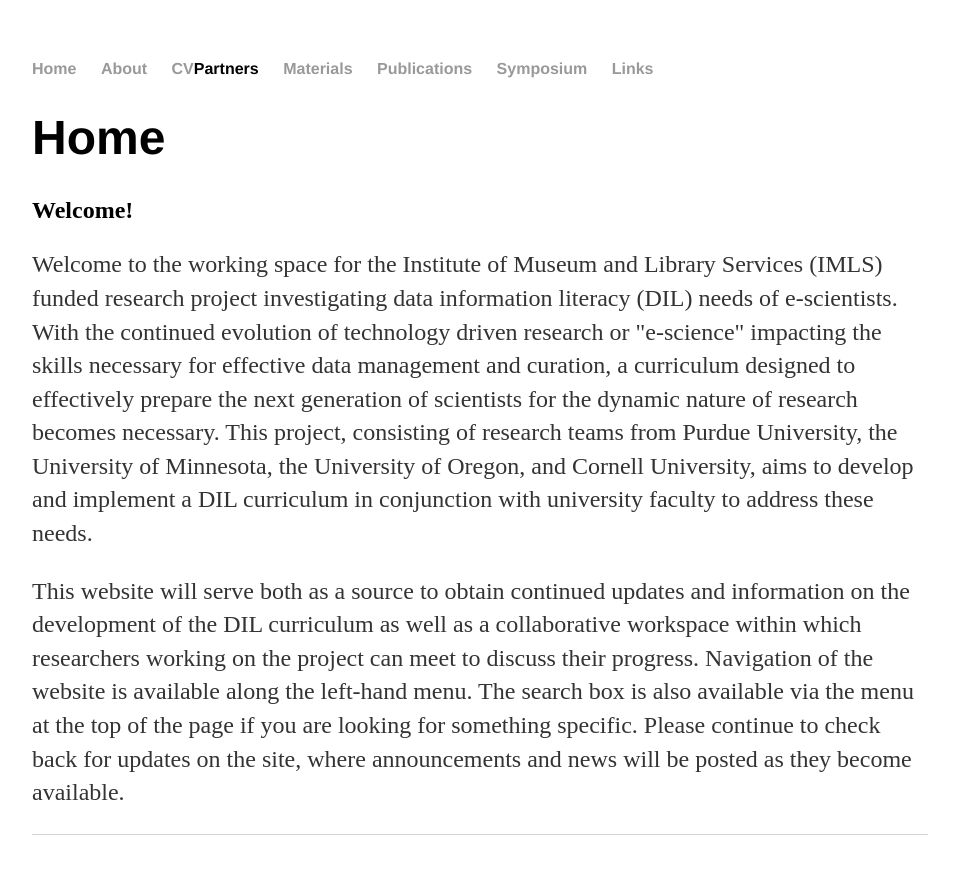
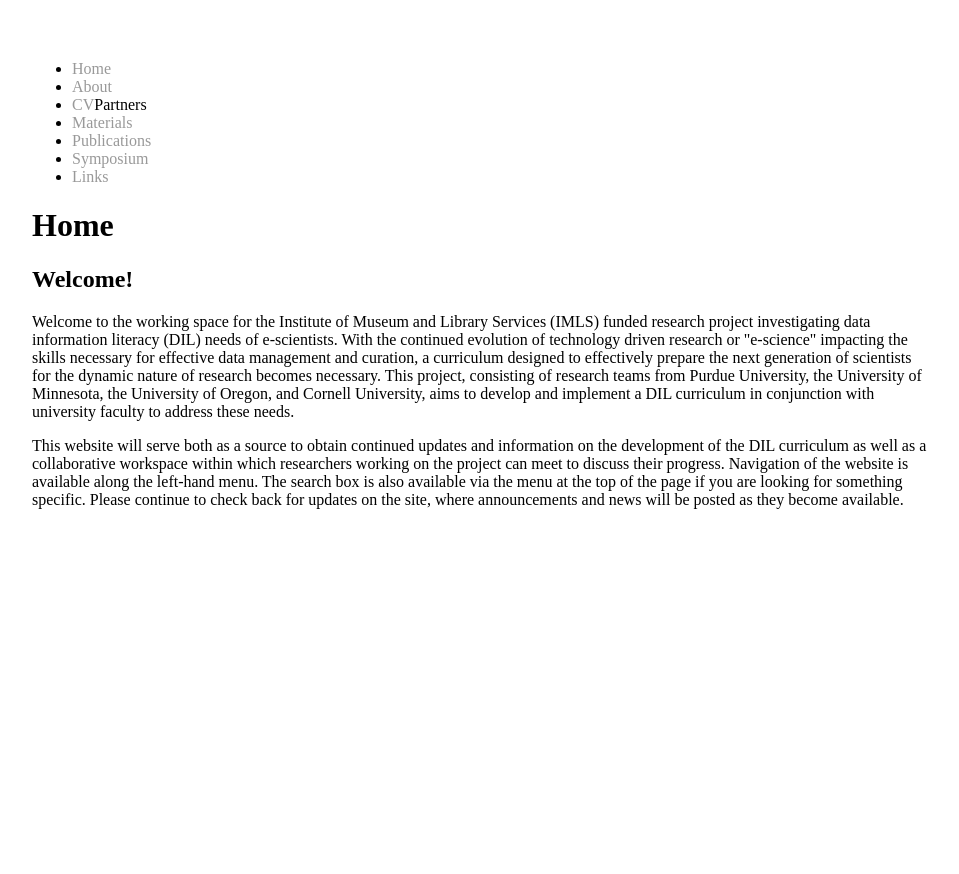
Before and after one commit to datainfolit/datainfolit, a Jekyll site: the page built from index.html, in a window 1280 px wide. Shown: the top 874 px of the page, without its empty margins (160-1119 px from the left). Built offline with Jekyll 4.4.1, drawn with Linux system fonts in a browser that asks for light colours.

Commit message:
Update main.css

```diff
--- a/css/main.css
+++ b/css/main.css
@@ -1,16 +1,6 @@
 body {
     margin: 60px auto;
     width: 70%;
-}
-nav ul, footer ul {
-    font-family:'Helvetica', 'Arial', 'Sans-Serif';
-    padding: 0px;
-    list-style: none;
-    font-weight: bold;
-}
-nav ul li, footer ul li {
-    display: inline;
-    margin-right: 20px;
 }
 a {
     text-decoration: none;
@@ -19,20 +9,6 @@
 a:hover {
     text-decoration: underline;
 }
-h1 {
-    font-size: 3em;
-    font-family:'Helvetica', 'Arial', 'Sans-Serif';
-}
-p {
-    font-size: 1.5em;
-    line-height: 1.4em;
-    color: #333;
-}
-footer {
-    border-top: 1px solid #d5d5d5;
-    font-size: .8em;
-}
-
 ul.posts {
     margin: 20px auto 40px;
     font-size: 1.5em;
```
